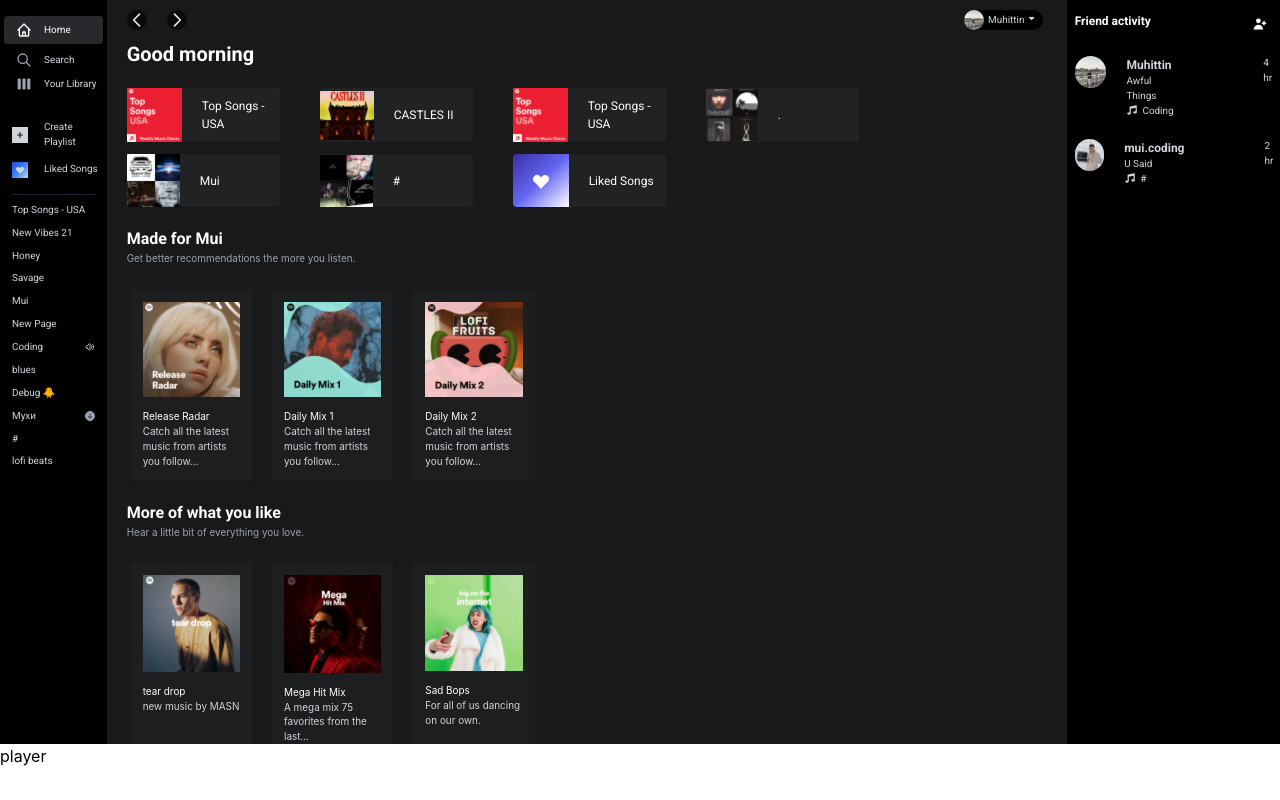
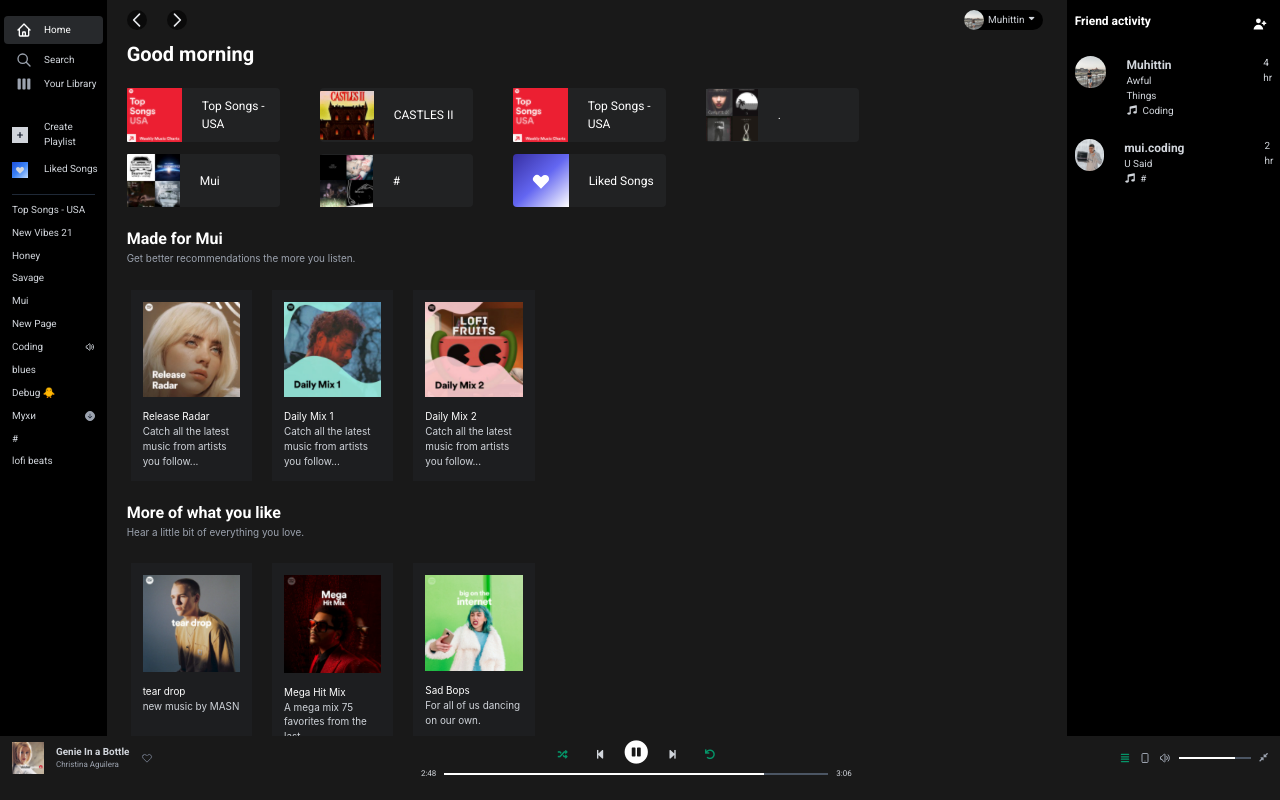
Before and after one commit to muhittinpalamutcu/spotify-ui-clone, a React (Create React App) app: page / in a window 1280 px wide. Built offline with nearby package versions, Linux system fonts and the light colour scheme.

Commit message:
Player component

```diff
--- a/src/App.js
+++ b/src/App.js
@@ -10,15 +10,14 @@
 import Sidebar from "./Components/Sidebar";
 import ActivityBar from "./Components/ActivityBar";
 import Header from "./Components/Header";
+import Player from "./Components/Player";
 
 const App = () => {
   return (
     <Router>
-      <Switch>
-        <div>
       <main
         className="grid lg:grid-cols-12 md:grid-cols-12 sm:grid-cols-3 bg-black bg-opacity-90"
-            style={{ height: "93vh" }}
+        style={{ height: "92vh" }}
       >
         <div className="lg:col-span-1 md:col-span-2 sm:grid-cols-1 sm:h-full h-14  bg-black text-white">
           <Sidebar />
@@ -35,9 +34,12 @@
           <ActivityBar />
         </div>
       </main>
-          <div className="h-14 col-span-12  ">player</div>
+      <div
+        className="col-span-12 bg-black bg-opacity-90"
+        style={{ height: "8vh" }}
+      >
+        <Player />
       </div>
-      </Switch>
     </Router>
   );
 };
--- a/src/Components/Player.jsx
+++ b/src/Components/Player.jsx
@@ -0,0 +1,109 @@
+import React from "react";
+
+const Player = () => {
+  return (
+    <div className="flex justify-between items-center">
+      <div className="ml-3 flex justify-center items-center">
+        <img className="w-8 h-8" src="./images/player-pic.png" alt="song-img" />
+        <div className="ml-3 p-0">
+          <p className="text-gray-300 font-body font-semibold text-xs">
+            Genie In a Bottle
+          </p>
+          <p className="text-mini font-body text-gray-400">
+            Christina Aguilera
+          </p>
+        </div>
+        <svg
+          xmlns="http://www.w3.org/2000/svg"
+          className="h-3 w-3 text-gray-500 ml-3"
+          fill="none"
+          viewBox="0 0 24 24"
+          stroke="currentColor"
+        >
+          <path
+            strokeLinecap="round"
+            strokeLinejoin="round"
+            strokeWidth={2}
+            d="M4.318 6.318a4.5 4.5 0 000 6.364L12 20.364l7.682-7.682a4.5 4.5 0 00-6.364-6.364L12 7.636l-1.318-1.318a4.5 4.5 0 00-6.364 0z"
+          />
+        </svg>
+      </div>
+      <div>
+        <div className="flex justify-center items-center">
+          <div className="mr-7">
+            <i className="fas fa-random text-green-600 text-xs"></i>
+          </div>
+          <div className="mr-5">
+            <i className="fas fa-step-backward text-gray-300 text-xs"></i>
+          </div>
+          <div>
+            <i className="fas fa-pause-circle text-white text-2xl"></i>
+          </div>
+          <div className="ml-5">
+            <i className="fas fa-step-forward text-gray-300 text-xs"></i>
+          </div>
+          <div className="ml-7">
+            <i className="fas fa-undo text-green-600 text-xs"></i>
+          </div>
+        </div>
+        <div className="flex items-center justify-around text-mini text-white font-body">
+          <p className="text-gray-300">2:48</p>
+          <div className="flex ml-2 mr-2">
+            <div className="bg-white h-0.5 w-80"></div>
+            <div className="bg-gray-600 h-0.5 w-16"></div>
+          </div>
+          <p className="text-gray-300">3:06</p>
+        </div>
+      </div>
+      <div className="mr-3 flex items-center text-gray-400">
+        <svg
+          xmlns="http://www.w3.org/2000/svg"
+          className="h-3 w-3 text-green-600"
+          viewBox="0 0 20 20"
+          fill="currentColor"
+        >
+          <path
+            fillRule="evenodd"
+            d="M3 4a1 1 0 011-1h12a1 1 0 110 2H4a1 1 0 01-1-1zm0 4a1 1 0 011-1h12a1 1 0 110 2H4a1 1 0 01-1-1zm0 4a1 1 0 011-1h12a1 1 0 110 2H4a1 1 0 01-1-1zm0 4a1 1 0 011-1h12a1 1 0 110 2H4a1 1 0 01-1-1z"
+            clipRule="evenodd"
+          />
+        </svg>
+        <svg
+          xmlns="http://www.w3.org/2000/svg"
+          className="h-3 w-3 mr-2 ml-2"
+          fill="none"
+          viewBox="0 0 24 24"
+          stroke="currentColor"
+        >
+          <path
+            strokeLinecap="round"
+            strokeLinejoin="round"
+            strokeWidth={2}
+            d="M12 18h.01M8 21h8a2 2 0 002-2V5a2 2 0 00-2-2H8a2 2 0 00-2 2v14a2 2 0 002 2z"
+          />
+        </svg>
+        <svg
+          xmlns="http://www.w3.org/2000/svg"
+          className="h-3 w-3 mr-2"
+          fill="none"
+          viewBox="0 0 24 24"
+          stroke="currentColor"
+        >
+          <path
+            strokeLinecap="round"
+            strokeLinejoin="round"
+            strokeWidth={2}
+            d="M15.536 8.464a5 5 0 010 7.072m2.828-9.9a9 9 0 010 12.728M5.586 15H4a1 1 0 01-1-1v-4a1 1 0 011-1h1.586l4.707-4.707C10.923 3.663 12 4.109 12 5v14c0 .891-1.077 1.337-1.707.707L5.586 15z"
+          />
+        </svg>
+        <div className="flex items-center">
+          <div className="bg-white h-0.5 w-14"></div>
+          <div className="bg-gray-600 h-0.5 w-4"></div>
+          <i className="ml-2 text-xs fas fa-compress-alt"></i>
+        </div>
+      </div>
+    </div>
+  );
+};
+
+export default Player;
--- a/src/Screens/HomeScreen.jsx
+++ b/src/Screens/HomeScreen.jsx
@@ -132,7 +132,7 @@
           </div>
           <div className="bg-gray-600 bg-opacity-10 w-1/6 flex-none font-body p-5 hover:bg-gray-500 hover:bg-opacity-20">
             <img
-              className="w-28 h-24 rounded-full"
+              className="w-28 h-28 object-cover rounded-full"
               src="./images/Mgk.jpg"
               alt="artist-img"
             />
--- a/tailwind.config.js
+++ b/tailwind.config.js
@@ -7,6 +7,7 @@
         body: ["Roboto"],
       },
       fontSize: {
+        mini: "0.5rem",
         xs: ".62rem",
         tiny: ".75rem",
       },
```
Also changed, not shown: public/images/player-pic.png (added). Lines whose indentation alone changed are shown as unchanged.
